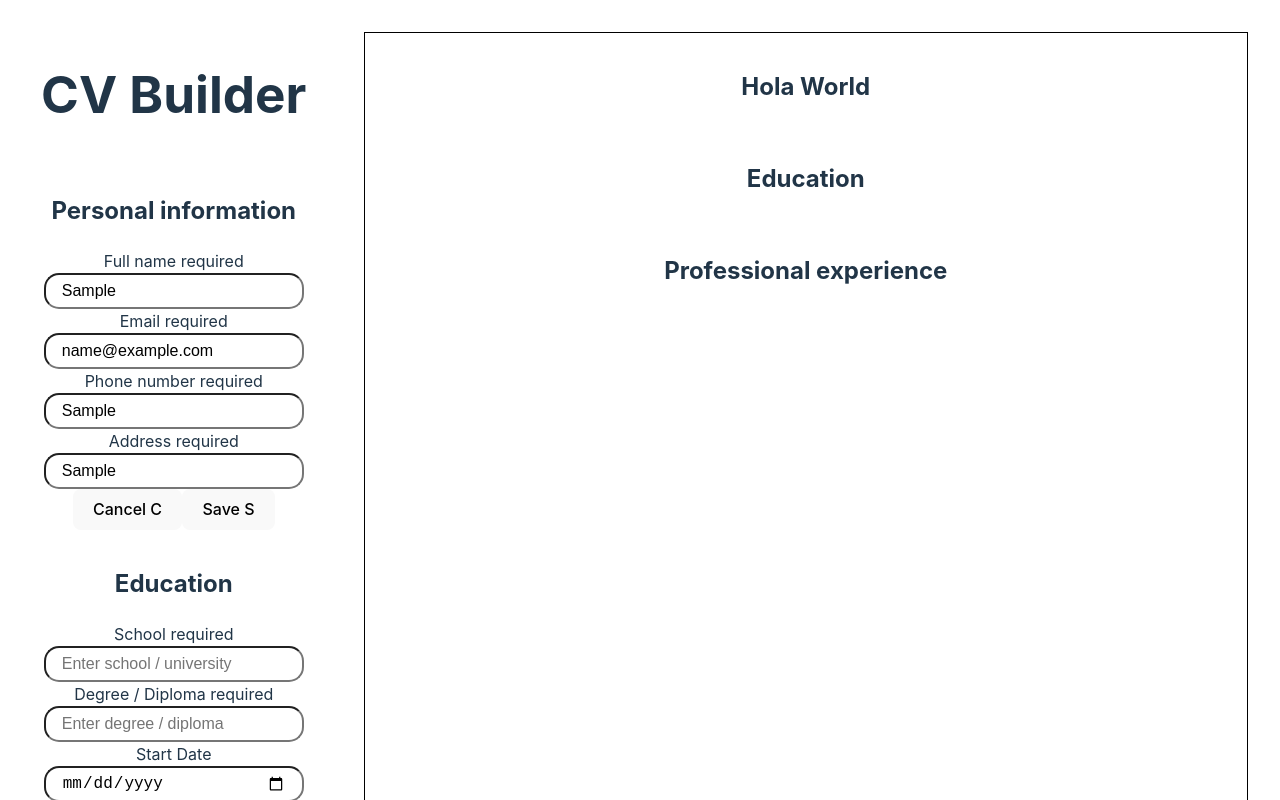
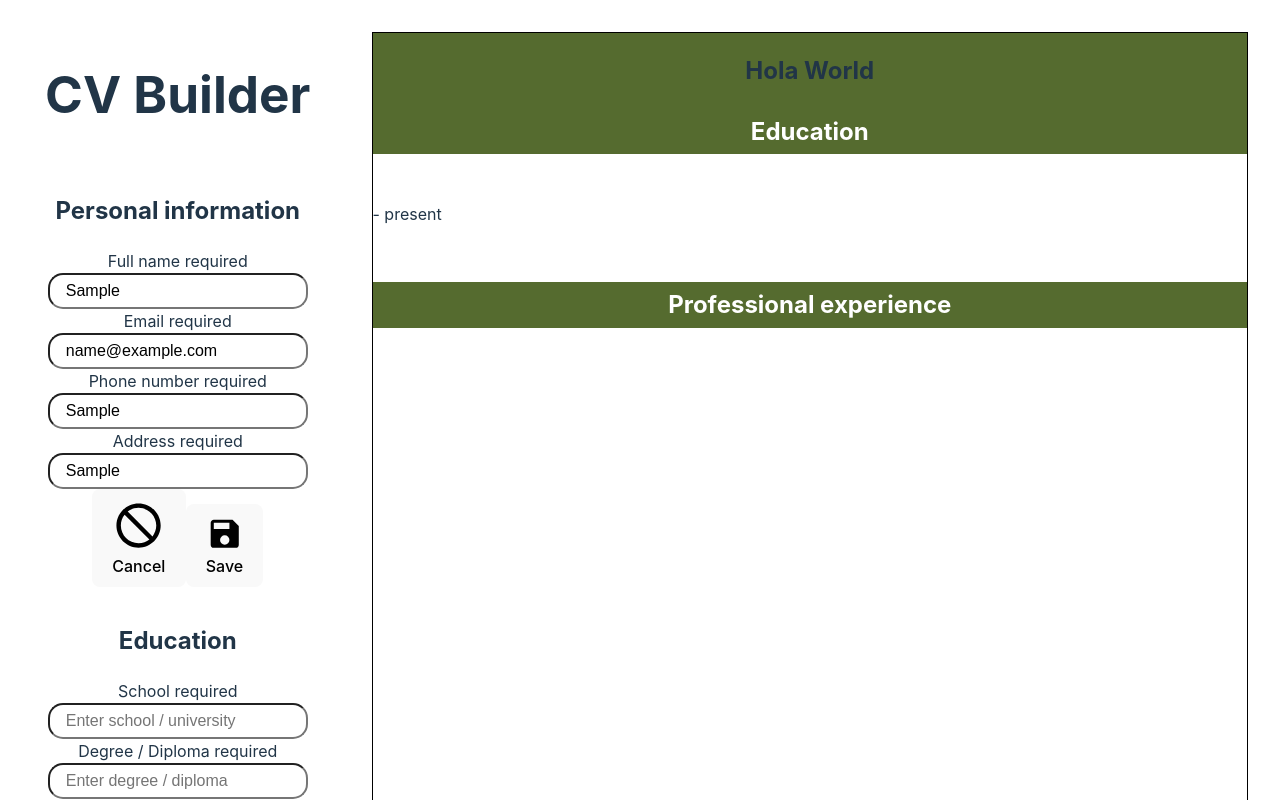
Before and after one commit to tostimontes/CV-application-React-, a React (Vite) app in the folder CV-application/: page / in a window 1280 px wide. Both pictures are taken after typing "Sample", "name@example.com", "Sample", "Sample" into the empty fields and a click on the button "+ Education". Shown: the top 800 px of the page. Built offline with nearby package versions, Linux system fonts and the light colour scheme.

Commit message:
feat: SVGs included via mdi
- fixed toggleShow

```diff
--- a/CV-application/package.json
+++ b/CV-application/package.json
@@ -10,6 +10,8 @@
     "preview": "vite preview"
   },
   "dependencies": {
+    "@mdi/js": "^7.4.47",
+    "@mdi/react": "^1.6.1",
     "react": "^18.2.0",
     "react-dom": "^18.2.0",
     "uuid": "^9.0.1"
--- a/CV-application/src/App.css
+++ b/CV-application/src/App.css
@@ -18,7 +18,9 @@
   width: 75%;
   display: flex;
   flex-direction: column;
-  gap: 1rem;
-  padding: 1rem;
   border: 1px solid black;
 }
+
+.toggle-show {
+  width: 4rem;
+}
--- a/CV-application/src/App.jsx
+++ b/CV-application/src/App.jsx
@@ -5,6 +5,15 @@ import Button from './components/Buttons';
 import Form from './components/Form';
 import CVDisplay from './components/CVDisplay';
 import { v4 as uuidv4 } from 'uuid';
+import Icon from '@mdi/react';
+import {
+  mdiCancel,
+  mdiContentSave,
+  mdiTrashCanOutline,
+  mdiPencilOutline,
+  mdiEye,
+  mdiEyeClosed,
+} from '@mdi/js';
 
 function App() {
   // Hooks
@@ -64,21 +73,24 @@ function App() {
               type: 'reset',
               className: 'cancel-button',
               id: uuidv4(),
-              children: ['Cancel', 'C'],
+              iconPath: mdiCancel,
+              text: 'Cancel',
             },
             {
               name: 'save',
               type: 'submit',
               className: 'save-button',
               id: uuidv4(),
-              children: ['Save', 'S'],
+              iconPath: mdiContentSave,
+              text: 'Save',
             },
             {
               name: 'edit',
               type: 'button',
               className: 'edit-button',
               id: uuidv4(),
-              children: ['Edit', 'E'],
+              iconPath: mdiPencilOutline,
+              text: 'Edit',
             },
           ],
         };
@@ -108,9 +120,7 @@ function App() {
 
   const [isFormOpen, setIsFormOpen] = useState(false);
 
-  // TODO: personal info persistence
   // TODO: on each forms refresh, they should get sorted from most recent to oldest
-  // TODO: add and get data from localStorage
 
   // Helpers and handlers
   function processFormsUpdate(formData) {
@@ -235,21 +245,24 @@ function App() {
             name: 'delete',
             className: 'delete-button',
             id: uuidv4(),
-            children: ['Delete', 'D'],
+            iconPath: mdiTrashCanOutline,
+            text: 'Delete',
           },
           {
             name: 'cancel',
             type: 'reset',
             className: 'cancel-button',
             id: uuidv4(),
-            children: ['Cancel', 'C'],
+            iconPath: mdiCancel,
+            text: 'Cancel',
           },
           {
             name: 'save',
             type: 'submit',
             className: 'save-button',
             id: uuidv4(),
-            children: ['Save', 'S'],
+            iconPath: mdiContentSave,
+            text: 'Save',
           },
         ],
       };
@@ -326,21 +339,24 @@ function App() {
             name: 'delete',
             className: 'delete-button',
             id: uuidv4(),
-            children: ['Delete', 'D'],
+            iconPath: mdiTrashCanOutline,
+            text: 'Delete',
           },
           {
             name: 'cancel',
             type: 'reset',
             className: 'cancel-button',
             id: uuidv4(),
-            children: ['Cancel', 'C'],
+            iconPath: mdiCancel,
+            text: 'Cancel',
           },
           {
             name: 'save',
             type: 'submit',
             className: 'save-button',
             id: uuidv4(),
-            children: ['Save', 'S'],
+            iconPath: mdiContentSave,
+            text: 'Save',
           },
         ],
       };
@@ -461,7 +477,7 @@ function App() {
                     name="toggle-show"
                     onClick={() => toggleShow(form.id)}
                   >
-                    {'SVG'}
+                    {form.isVisible ? <Icon path={mdiEye}/> : <Icon path={mdiEyeClosed}/>}
                   </Button>
                 </div>
               )}
@@ -506,7 +522,7 @@ function App() {
                     name="toggle-show"
                     onClick={() => toggleShow(form.id)}
                   >
-                    {'SVG'}
+                    {form.isVisible ? <Icon path={mdiEye}/> : <Icon path={mdiEyeClosed}/>}
                   </Button>
                 </div>
               )}
--- a/CV-application/src/components/Buttons.jsx
+++ b/CV-application/src/components/Buttons.jsx
@@ -1,16 +1,35 @@
-export default function Button({ name, onClick, children, type = 'button', disabled = false, className, style, id, title, variant }) {
+export default function Button({
+  name,
+  onClick,
+  children,
+  type = 'button',
+  disabled = false,
+  className,
+  style,
+  id,
+  text,
+  title,
+  variant,
+}) {
   const classNames = `button ${variant} ${className}`;
+  function handleClick(e) {
+    e.stopPropagation();
+    if (onClick) {
+      onClick(e);
+    }
+  }
 
   return (
     <button
       name={name}
-            onClick={onClick}
+      onClick={handleClick}
       type={type}
       disabled={disabled}
       className={classNames}
       style={style}
       id={id}
       title={title}
+      value={text}
     >
       {children}
     </button>
--- a/CV-application/src/components/CVDisplay.jsx
+++ b/CV-application/src/components/CVDisplay.jsx
@@ -1,32 +1,45 @@
 import '../styles/CVDisplay.css';
 
 export default function CVDisplay({ className, displayData }) {
-  // TODO: each edu and job form should have an identifier or something so that it groups each card and both education and jobs can be iterated over in a uniform way
   const { header, education, jobs } = displayData;
   return (
     <div className={className}>
       <div className="header">
         <h2>Hola World</h2>
-        <p>{header.fullName}</p>
-        {education.map(item => {
-          return (
-            <p>{item.company}</p>
-          )
-        })}
-        <p>{}</p>
-        <p>{}</p>
-        <p>{}</p>
+        <div className='contact-info'>
+          {header.fullName} {header.phone} {header.email} {header.address}
+        </div>
       </div>
       <div className="education-display">
         <h2>Education</h2>
-        <div className="card">
-          {education.map(item => {
-
-          })}
-        </div>
+        {education.map((item) => (
+          <div className="card">
+            <div className="date-and-location">
+              <p className="date">{`${item['start-date']} - ${item['end-date'] === '' ? 'present' : item['end-date']}`}</p>
+              <p className="location">{item.location}</p>
+            </div>
+            <div className="school-and-degree">
+              <h3 className="school">{item.school}</h3>
+              <p className="degree">{item.degree}</p>
+            </div>
+          </div>
+        ))}
       </div>
       <div className="jobs-display">
         <h2>Professional experience</h2>
+        {jobs.map((item) => (
+          <div className="card">
+            <div className="date-and-location">
+              <p className="date">{`${item['start-date']} - ${item['end-date'] === '' ? 'present' : item['end-date']}`}</p>
+              <p className="location">{item.location}</p>
+            </div>
+            <div className="company-and-position">
+              <h3 className="company">{item.company}</h3>
+              <p className="position">{item.position}</p>
+              <p className="description">{item.description}</p>
+            </div>
+          </div>
+        ))}
       </div>
     </div>
   );
--- a/CV-application/src/components/Form.jsx
+++ b/CV-application/src/components/Form.jsx
@@ -3,6 +3,8 @@ import '../styles/Form.css';
 import Button from './Buttons';
 import Input from './Input';
 import { validate } from 'uuid';
+import Icon from '@mdi/react';
+import { mdiTrashCanOutline, mdiCancel } from '@mdi/js';
 
 export default function Form({
   id,
@@ -59,7 +61,12 @@ export default function Form({
           return (
             <>
               <label htmlFor={input.id}>
-                {input.dataLabel} <span>{input.name === 'end-date' && '(Leave empty for ongoing activities)'}{input.isRequired && 'required'}</span>
+                {input.dataLabel}{' '}
+                <span>
+                  {input.name === 'end-date' &&
+                    '(Leave empty for ongoing activities)'}
+                  {input.isRequired && 'required'}
+                </span>
               </label>
               <Input
                 key={input.id}
@@ -80,8 +87,15 @@ export default function Form({
         {buttons.map((button) => {
           if (button.name === 'delete') {
             return (
-              <Button key={button.id} onClick={handleDelete}>
-                {button.children}
+              <Button
+                key={button.id}
+                id={button.id}
+                iconPath={button.iconPath}
+                onClick={handleDelete}
+                value={button.text}
+              >
+                {button.iconPath && <Icon path={button.iconPath} />}
+                {button.text}
               </Button>
             );
           }
@@ -96,11 +110,14 @@ export default function Form({
                   key={button.id}
                   id={button.id}
                   type={button.type}
+                  iconPath={button.iconPath}
                   onClick={
                     button.name === 'edit' ? handlePersonalEdit : button.onClick
                   }
+                  value={button.text}
                 >
-                  {button.children.join(' ')}
+                  {button.iconPath && <Icon path={button.iconPath} />}
+                  {button.text}
                 </Button>
               );
             }
@@ -112,9 +129,12 @@ export default function Form({
               key={button.id}
               id={button.id}
               type={button.type}
+              iconPath={button.iconPath}
               onClick={button.onClick}
+              value={button.text}
             >
-              {button.children.join(' ')}
+              {button.iconPath && <Icon path={button.iconPath} />}
+              {button.text}
             </Button>
           );
         })}
--- a/CV-application/src/styles/CVDisplay.css
+++ b/CV-application/src/styles/CVDisplay.css
@@ -1,6 +1,32 @@
-.CVDisplay {
+.header {
+    background-color: darkolivegreen;
+    margin: 0;
+}
+
+.education-display, .jobs-display {
     display: flex;
-    border: 1px solid black;
-    margin: 1rem;
-    padding: 1rem;
+    flex-direction: column;
+    gap: 1rem;
+    & h2 {
+        background-color: darkolivegreen;
+        color: white;
+        margin: 0 0 1rem 0;
+        padding: 0.3rem;
+    }
 }
+
+.card {
+    display: flex;
+    gap: 1rem;
+    > .date-and-location {
+        display: flex;
+        flex-direction: column;
+        align-items: end;
+        gap: 0.5rem;
+    }
+    > .school-and-degree, > .company-and-position {
+        display: flex;
+        flex-direction: column;
+        align-items: start;
+    }
+}
```
Also changed, not shown: 1 other file (tests, documents, lock files or other folders). Lines whose indentation alone changed are shown as unchanged.
